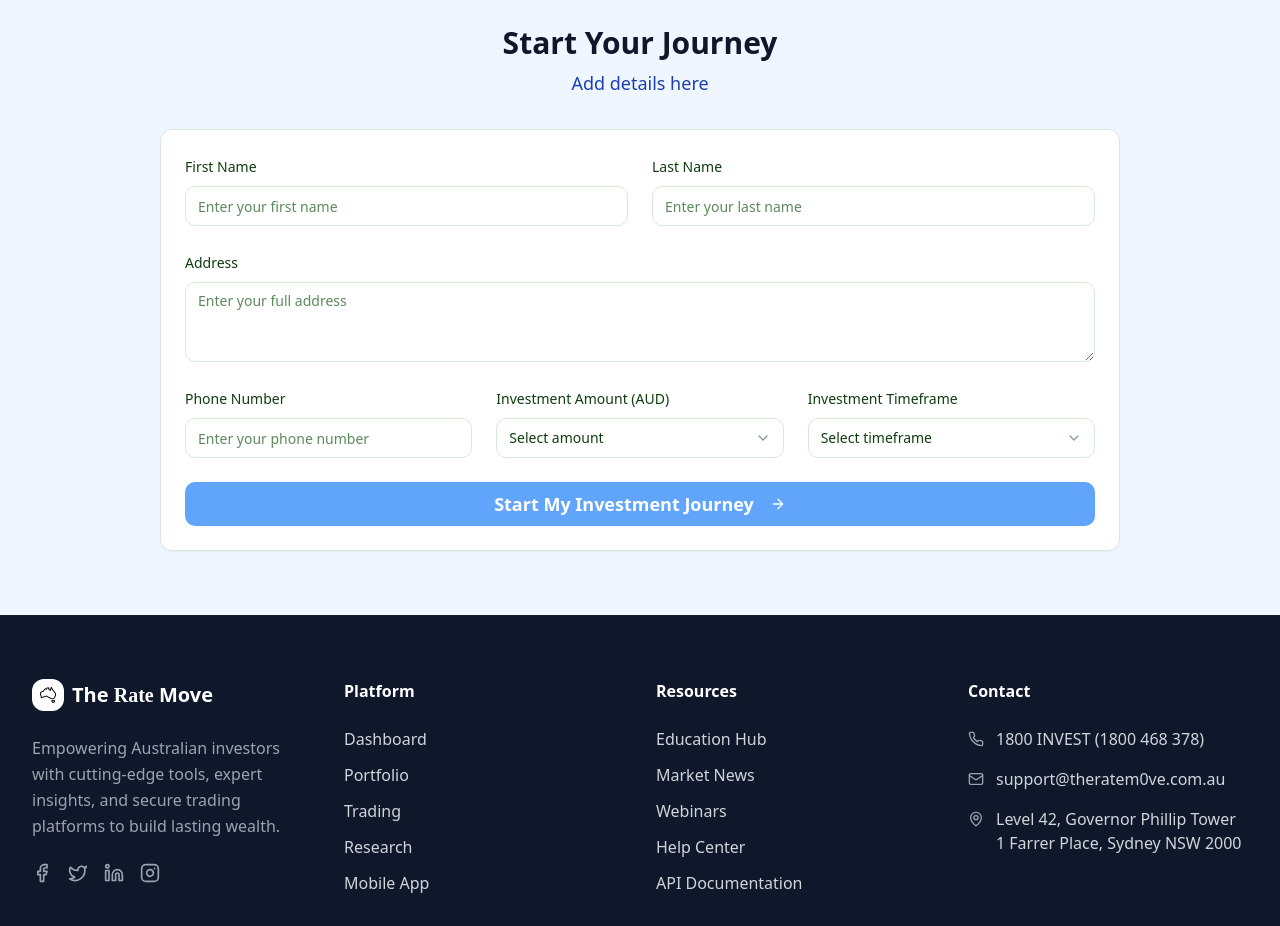
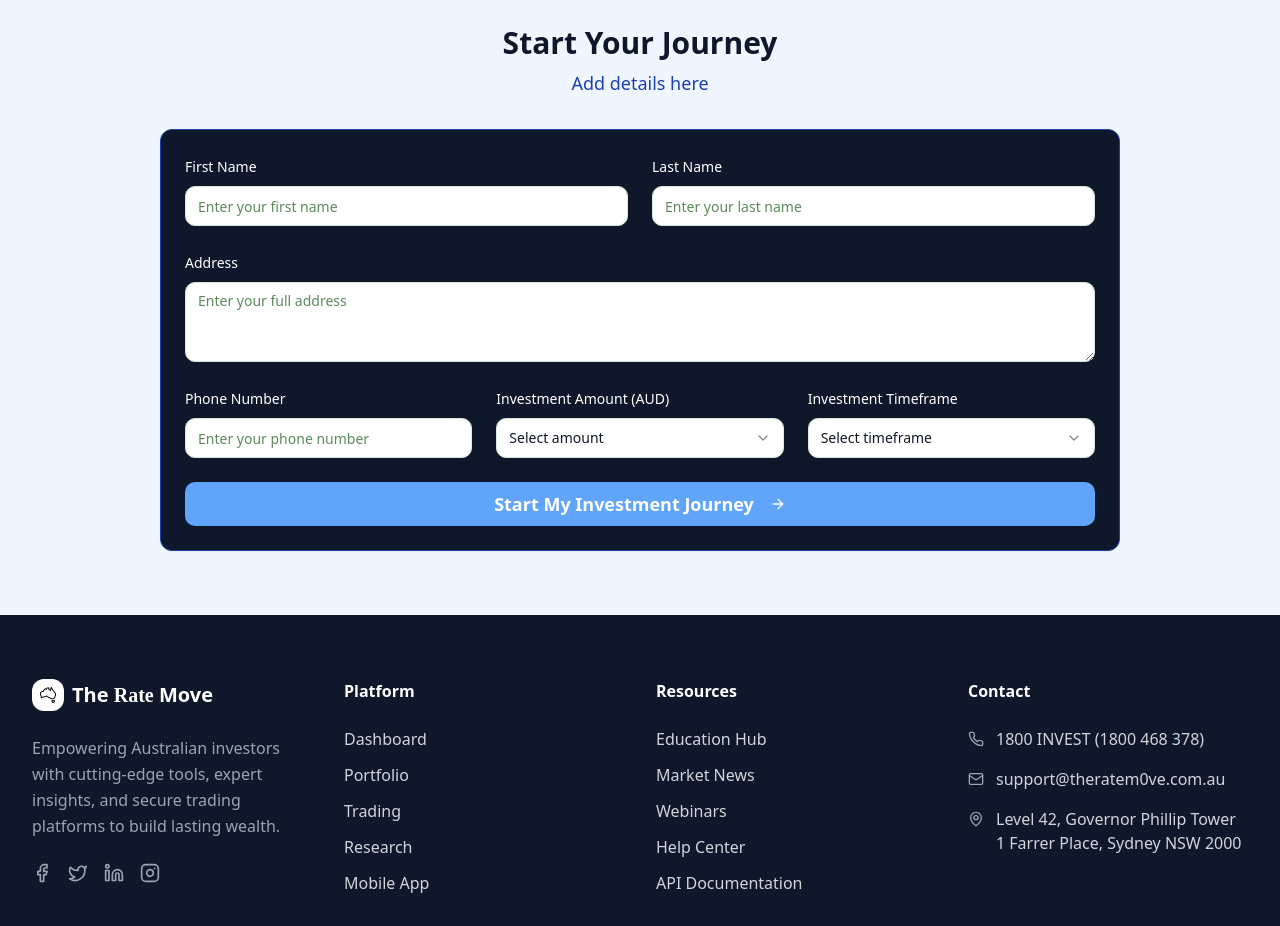
Before and after one commit to webdzignz/aussie-investor-vibe-shift, a React (Vite) app: page /fixed-term in a window 1280 px wide. Shown: the part 2940-3866 px from the top of the page. Built offline with nearby package versions, Linux system fonts and the light colour scheme; a web font is replaced by a local one.

Commit message:
Change form background and fields
Changed the form background to navy and the input fields to white. (edited `src/components/Contact.tsx`)

```diff
--- a/src/components/CallToAction.tsx
+++ b/src/components/CallToAction.tsx
@@ -20,35 +20,35 @@ const CallToAction = ({ isFixedIncome = false }: { isFixedIncome?: boolean }) =>
           <h2 className={`text-3xl font-bold ${isFixedIncome ? 'text-navy-900' : 'text-white'} mb-2`}>Start Your Journey</h2>
           <p className={`${isFixedIncome ? 'text-navy-700' : 'text-white/90'} text-lg`}>Add details here</p>
         </div>
-        <Card className="max-w-6xl mx-auto bg-white/95 backdrop-blur-sm">
+        <Card className="max-w-6xl mx-auto bg-navy-900 backdrop-blur-sm border-navy-700">
           <CardContent className="pt-6">
             <form onSubmit={handleSubmit} className="space-y-6">
               <div className="grid grid-cols-1 md:grid-cols-2 gap-6">
                 <div className="space-y-2">
-                  <Label htmlFor="firstName">First Name</Label>
-                  <Input id="firstName" placeholder="Enter your first name" required />
+                  <Label htmlFor="firstName" className="text-white">First Name</Label>
+                  <Input id="firstName" placeholder="Enter your first name" required className="bg-white text-gray-900" />
                 </div>
                 <div className="space-y-2">
-                  <Label htmlFor="lastName">Last Name</Label>
-                  <Input id="lastName" placeholder="Enter your last name" required />
+                  <Label htmlFor="lastName" className="text-white">Last Name</Label>
+                  <Input id="lastName" placeholder="Enter your last name" required className="bg-white text-gray-900" />
                 </div>
               </div>
 
               <div className="space-y-2">
-                <Label htmlFor="address">Address</Label>
-                <Textarea id="address" placeholder="Enter your full address" rows={2} required />
+                <Label htmlFor="address" className="text-white">Address</Label>
+                <Textarea id="address" placeholder="Enter your full address" rows={2} required className="bg-white text-gray-900" />
               </div>
 
               <div className="grid grid-cols-1 md:grid-cols-3 gap-6">
                 <div className="space-y-2">
-                  <Label htmlFor="phone">Phone Number</Label>
-                  <Input id="phone" type="tel" placeholder="Enter your phone number" required />
+                  <Label htmlFor="phone" className="text-white">Phone Number</Label>
+                  <Input id="phone" type="tel" placeholder="Enter your phone number" required className="bg-white text-gray-900" />
                 </div>
 
                 <div className="space-y-2">
-                  <Label htmlFor="amount">Investment Amount (AUD)</Label>
+                  <Label htmlFor="amount" className="text-white">Investment Amount (AUD)</Label>
                   <Select required>
-                    <SelectTrigger>
+                    <SelectTrigger className="bg-white text-gray-900">
                       <SelectValue placeholder="Select amount" />
                     </SelectTrigger>
                     <SelectContent>
@@ -62,9 +62,9 @@ const CallToAction = ({ isFixedIncome = false }: { isFixedIncome?: boolean }) =>
                 </div>
 
                 <div className="space-y-2">
-                  <Label htmlFor="timeframe">Investment Timeframe</Label>
+                  <Label htmlFor="timeframe" className="text-white">Investment Timeframe</Label>
                   <Select required>
-                    <SelectTrigger>
+                    <SelectTrigger className="bg-white text-gray-900">
                       <SelectValue placeholder="Select timeframe" />
                     </SelectTrigger>
                     <SelectContent>
```
